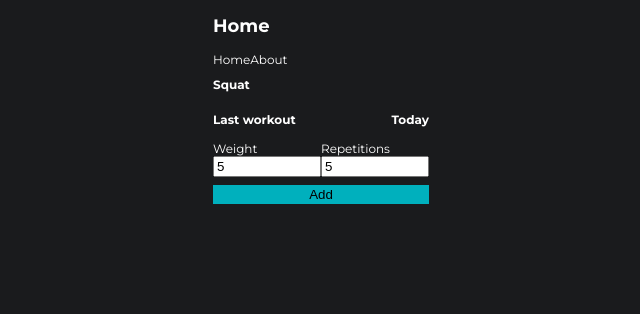
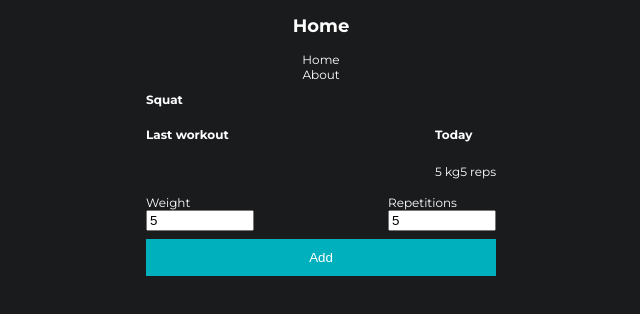
Before and after one commit to ohjenssen/supersonicRhino, a Vue app: page / in a window 1280 px wide. Both pictures are taken after typing "5", "5" into the empty fields and a click on the button "Add". Shown: the top 314 px of the page, without its empty margins (319-959 px from the left). Built offline with nearby package versions, Linux system fonts and the light colour scheme.

Commit message:
UI updates automatically

```diff
--- a/src/assets/main.css
+++ b/src/assets/main.css
@@ -3,6 +3,7 @@
 :root {
     --customBlack: #1a1b1d;
     --primaryColor: #00B0BD;
+    --primaryColorHover: #008c96;
     --marginElementsSmall: 4px 0px;
 }
 
@@ -22,10 +23,18 @@ body {
 
 section {
     width: 100%;
-    max-width: 350px;
+    display: flex;
+    justify-content: center;
+    align-items: center;
+    flex-direction: column;
 }
 
 a {
     color: white;
     text-decoration: none;
 }
+
+#app {
+    width: 100%;
+    margin: 0px 8px;
+}
--- a/src/components/Squat.vue
+++ b/src/components/Squat.vue
@@ -1,21 +1,24 @@
 <script setup lang="ts">
-import { onMounted, ref } from 'vue';
+    import { onMounted, ref } from 'vue';
     let weight = '';
     let repetitions = '';
     const sets = JSON.parse(localStorage.getItem("squat") ?? "[]");
-    console.log(sets);
+    const lastWorkoutSets = ref<any[]>([]);
+    const todaysWorkoutSets = ref<any[]>([]);
+
+    function getTodaysDate(){
+        const today = new Date();
+        const yyyy = today.getFullYear();
+        const mm = String(today.getMonth() + 1).padStart(2, '0');
+        const dd = String(today.getDate()).padStart(2, '0');
+        return `${yyyy}/${mm}/${dd}`;
+    }
 
     function handleSubmit(event: Event) {
         const form = event.target as HTMLFormElement;
         const formdata = new FormData(form);
         const info = Object.fromEntries(formdata.entries());
-
-        // Add current date in yyyy/mm/dd format
-        const today = new Date();
-        const yyyy = today.getFullYear();
-        const mm = String(today.getMonth() + 1).padStart(2, '0');
-        const dd = String(today.getDate()).padStart(2, '0');
-        info.date = `${yyyy}/${mm}/${dd}`;
+        info.date = getTodaysDate();
 
         const key = form.getAttribute("name") ?? "";
         const exerciseString = localStorage.getItem(key);
@@ -27,7 +30,7 @@ import { onMounted, ref } from 'vue';
         }
 
         exerciseData.push(info); // add new submission
-
+        todaysWorkoutSets.value.push(info);
         localStorage.setItem(key, JSON.stringify(exerciseData));
     }
 
@@ -38,6 +41,7 @@ import { onMounted, ref } from 'vue';
 
     function getMostRecentDate(sets: any[]): string {
         if (!sets.length) return '';
+
         const dates = sets.map(set => set.date);
         const mostRecent = dates.reduce((latest, date) => {
             return parseDate(date) > parseDate(latest) ? date : latest;
@@ -49,24 +53,43 @@ import { onMounted, ref } from 'vue';
         return sets.filter(set => set.date === lastDate);
     }
 
-    const lastWorkoutSets = ref<any[]>([]);
+    function getSecondMostRecentDate(sets: any[]): string {
+        if (sets.length < 2) return '';
+
+        const uniqueDates = [...new Set(sets.map(set => set.date))]; // Get unique dates
+        const sortedDates = uniqueDates.sort((a, b) => parseDate(b).getTime() - parseDate(a).getTime());
+
+        return sortedDates[1] || ''; // Return second most recent date
+    }
 
     onMounted(() => {
-        if(sets){
-            const lastDate = getMostRecentDate(sets);
-            lastWorkoutSets.value = getLastWorkout(sets, lastDate);
+        if(sets.length > 0){
+            const today = getTodaysDate();
+            const mostRecentDate = getMostRecentDate(sets);
+
+            // Get today's workout (if any)
+            todaysWorkoutSets.value = getLastWorkout(sets, today);
+
+            // Get last workout (not today)
+            if (today === mostRecentDate) {
+                // If we worked out today, get the workout before today
+                const secondMostRecentDate = getSecondMostRecentDate(sets);
+                lastWorkoutSets.value = getLastWorkout(sets, secondMostRecentDate);
+            } else {
+                // If we haven't worked out today, get the most recent workout
+                lastWorkoutSets.value = getLastWorkout(sets, mostRecentDate);
+            }
         }
     })
 </script>
 
 <template>
-    <div>
+    <div id="exercise">
         <h2>Squat</h2>
 
         <div class="table">
             <div class="table-row">
                 <h2>Last workout</h2>
-
                 <div class="table-data" v-for="set in lastWorkoutSets">
                     <p>{{ set.weight }} kg</p>
                     <p>{{ set.repetitions }} reps</p>
@@ -74,6 +97,10 @@ import { onMounted, ref } from 'vue';
             </div>
             <div class="table-row">
                 <h2>Today</h2>
+                <div class="table-data" v-for="set in todaysWorkoutSets">
+                    <p>{{ set.weight }} kg</p>
+                    <p>{{ set.repetitions }} reps</p>
+                </div>
             </div>
         </div>
 
@@ -89,13 +116,17 @@ import { onMounted, ref } from 'vue';
                     <input class="exercise-input" id="repetitions" name="repetitions" type="number" v-model="repetitions"></input>
                 </div>
             </div>
-
             <button class="submit-btn" type="submit">Add</button>
         </form>
     </div>
 </template>
 
 <style scoped>
+
+    #exercise {
+        width: 100%;
+        max-width: 350px;
+    }
 
     .table {
         display: flex;
@@ -118,6 +149,7 @@ import { onMounted, ref } from 'vue';
     .input-container {
         margin: var(--marginElementsSmall);
         display: flex;
+        justify-content: space-between;
     }
 
     .single-input-container {
@@ -129,10 +161,18 @@ import { onMounted, ref } from 'vue';
         width: 100px;
     }
 
-    .submit-btn {
+    #registration .submit-btn {
         width: 100%;
         background-color: var(--primaryColor);
         border: 1px solid var(--primaryColor);
         margin: var(--marginElementsSmall);
+        padding: 10px;
+        cursor: pointer;
+        color: white;
     }
+
+    #registration .submit-btn:hover {
+    background-color: blue;
+    border-color: red;
+}
 </style>
```
